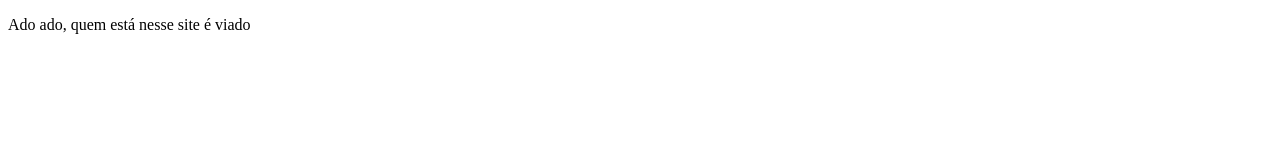
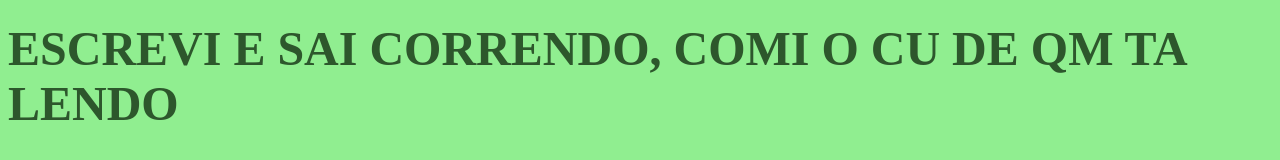
Before and after one commit to Aelar-14/Site-sitoso, a plain HTML site: page index.html in a window 1280 px wide. Drawn offline with Linux system fonts and the light colour scheme.

Commit message:
Update index.html

```diff
--- a/index.html
+++ b/index.html
@@ -1,7 +1,13 @@
 <!DOCTYPE html>
 <head>
+<link rel="sortcut icon" href="novalogo-removebg-preview.png" type="image/jpg" />
 </head>
- <body>
- <p> Ado ado, quem está nesse site é viado </p>
+<html>
+    <title>SQUAD 0 SUSTENTABILIDADE</title>
+
+   <body bgcolor="90EE90">
+        <h1> <font color="2D572C" size="7"> ESCREVI E SAI CORRENDO, COMI O CU DE QM TA LENDO</font> </h1>
+
 </body>
+
 </html>
```
